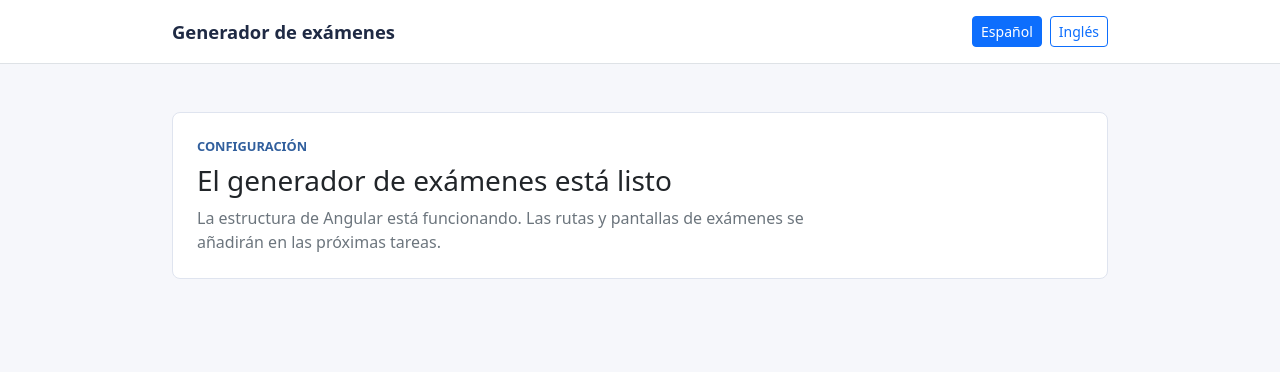
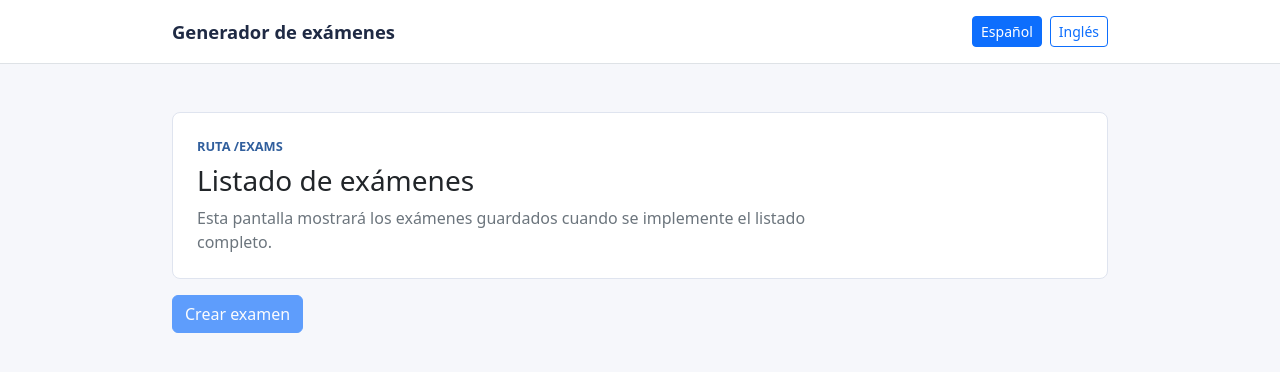
Before and after one commit to seiya64/ExamGenerator, an Angular app: page /exams in a window 1280 px wide. Before the commit this address led to /. Shown: the top 372 px of the page. Built offline with nearby package versions, Linux system fonts and the light colour scheme.

Commit message:
feat: add exams route placeholder

```diff
--- a/src/app/app.html
+++ b/src/app/app.html
@@ -8,11 +8,5 @@
 </header>
 
 <main class="container app-container py-4 py-md-5">
-  <app-empty-state
-    [eyebrow]="t('shell.statusEyebrow')"
-    [title]="t('shell.statusTitle')"
-    [body]="t('shell.statusBody')"
-  />
-
   <router-outlet />
 </main>
--- a/src/app/app.routes.ts
+++ b/src/app/app.routes.ts
@@ -1,3 +1,18 @@
 import { Routes } from '@angular/router';
+import { ExamsPlaceholderComponent } from './features/exams';
 
-export const routes: Routes = [];
+export const routes: Routes = [
+  {
+    path: 'exams',
+    component: ExamsPlaceholderComponent,
+  },
+  {
+    path: '',
+    pathMatch: 'full',
+    redirectTo: 'exams',
+  },
+  {
+    path: '**',
+    redirectTo: 'exams',
+  },
+];
--- a/src/app/app.ts
+++ b/src/app/app.ts
@@ -1,11 +1,11 @@
 import { Component, inject } from '@angular/core';
 import { RouterOutlet } from '@angular/router';
 import { TranslationService, TranslationKey } from './i18n';
-import { EmptyStateComponent, LanguageSwitcherComponent } from './shared';
+import { LanguageSwitcherComponent } from './shared';
 
 @Component({
   selector: 'app-root',
-  imports: [RouterOutlet, EmptyStateComponent, LanguageSwitcherComponent],
+  imports: [RouterOutlet, LanguageSwitcherComponent],
   templateUrl: './app.html',
   styleUrl: './app.scss',
 })
--- /dev/null
+++ b/src/app/features/exams/exams-placeholder.component.html
@@ -0,0 +1,11 @@
+<app-empty-state
+  [eyebrow]="t('exams.placeholderEyebrow')"
+  [title]="t('exams.placeholderTitle')"
+  [body]="t('exams.placeholderBody')"
+/>
+
+<div class="placeholder-actions">
+  <button type="button" class="btn btn-primary" disabled>
+    {{ t('exams.createAction') }}
+  </button>
+</div>
--- /dev/null
+++ b/src/app/features/exams/exams-placeholder.component.scss
@@ -0,0 +1,3 @@
+.placeholder-actions {
+  margin-top: 1rem;
+}
--- /dev/null
+++ b/src/app/features/exams/exams-placeholder.component.ts
@@ -0,0 +1,17 @@
+import { Component, inject } from '@angular/core';
+import { TranslationService, TranslationKey } from '../../i18n';
+import { EmptyStateComponent } from '../../shared';
+
+@Component({
+  selector: 'app-exams-placeholder',
+  imports: [EmptyStateComponent],
+  templateUrl: './exams-placeholder.component.html',
+  styleUrl: './exams-placeholder.component.scss',
+})
+export class ExamsPlaceholderComponent {
+  private readonly translationService = inject(TranslationService);
+
+  protected t(key: TranslationKey): string {
+    return this.translationService.translate(key);
+  }
+}
--- /dev/null
+++ b/src/app/features/exams/index.ts
@@ -0,0 +1 @@
+export { ExamsPlaceholderComponent } from './exams-placeholder.component';
--- a/src/app/i18n/translations.ts
+++ b/src/app/i18n/translations.ts
@@ -8,6 +8,10 @@ export type TranslationKey =
   | 'shell.statusEyebrow'
   | 'shell.statusTitle'
   | 'shell.statusBody'
+  | 'exams.placeholderEyebrow'
+  | 'exams.placeholderTitle'
+  | 'exams.placeholderBody'
+  | 'exams.createAction'
   | 'exam.defaultQuestionName';
 
 export const DEFAULT_LANGUAGE: LanguageCode = 'es';
@@ -22,6 +26,11 @@ export const TRANSLATIONS: Record<LanguageCode, Record<TranslationKey, string>>
     'shell.statusTitle': 'El generador de exámenes está listo',
     'shell.statusBody':
       'La estructura de Angular está funcionando. Las rutas y pantallas de exámenes se añadirán en las próximas tareas.',
+    'exams.placeholderEyebrow': 'Ruta /exams',
+    'exams.placeholderTitle': 'Listado de exámenes',
+    'exams.placeholderBody':
+      'Esta pantalla mostrará los exámenes guardados cuando se implemente el listado completo.',
+    'exams.createAction': 'Crear examen',
     'exam.defaultQuestionName': 'Ejercicio',
   },
   en: {
@@ -33,6 +42,11 @@ export const TRANSLATIONS: Record<LanguageCode, Record<TranslationKey, string>>
     'shell.statusTitle': 'Exam Generator is ready',
     'shell.statusBody':
       'The Angular shell is running. Routes and exam screens will be added in the next tasks.',
+    'exams.placeholderEyebrow': 'Route /exams',
+    'exams.placeholderTitle': 'Exams list',
+    'exams.placeholderBody':
+      'This screen will show saved exams when the full list is implemented.',
+    'exams.createAction': 'Create exam',
     'exam.defaultQuestionName': 'Exercise',
   },
 };
```
Also changed, not shown: 2 other files (tests, documents, lock files or other folders).
